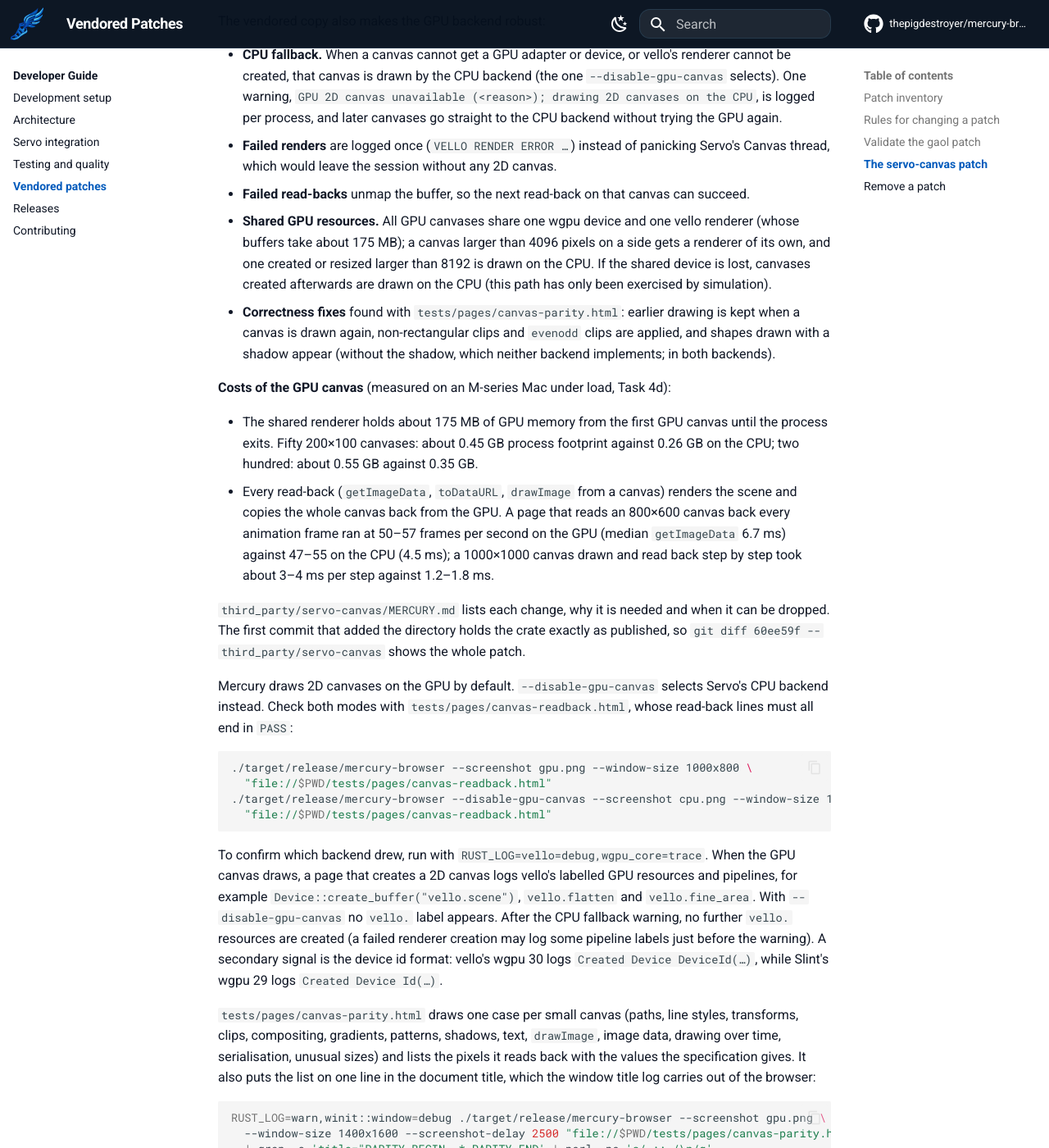
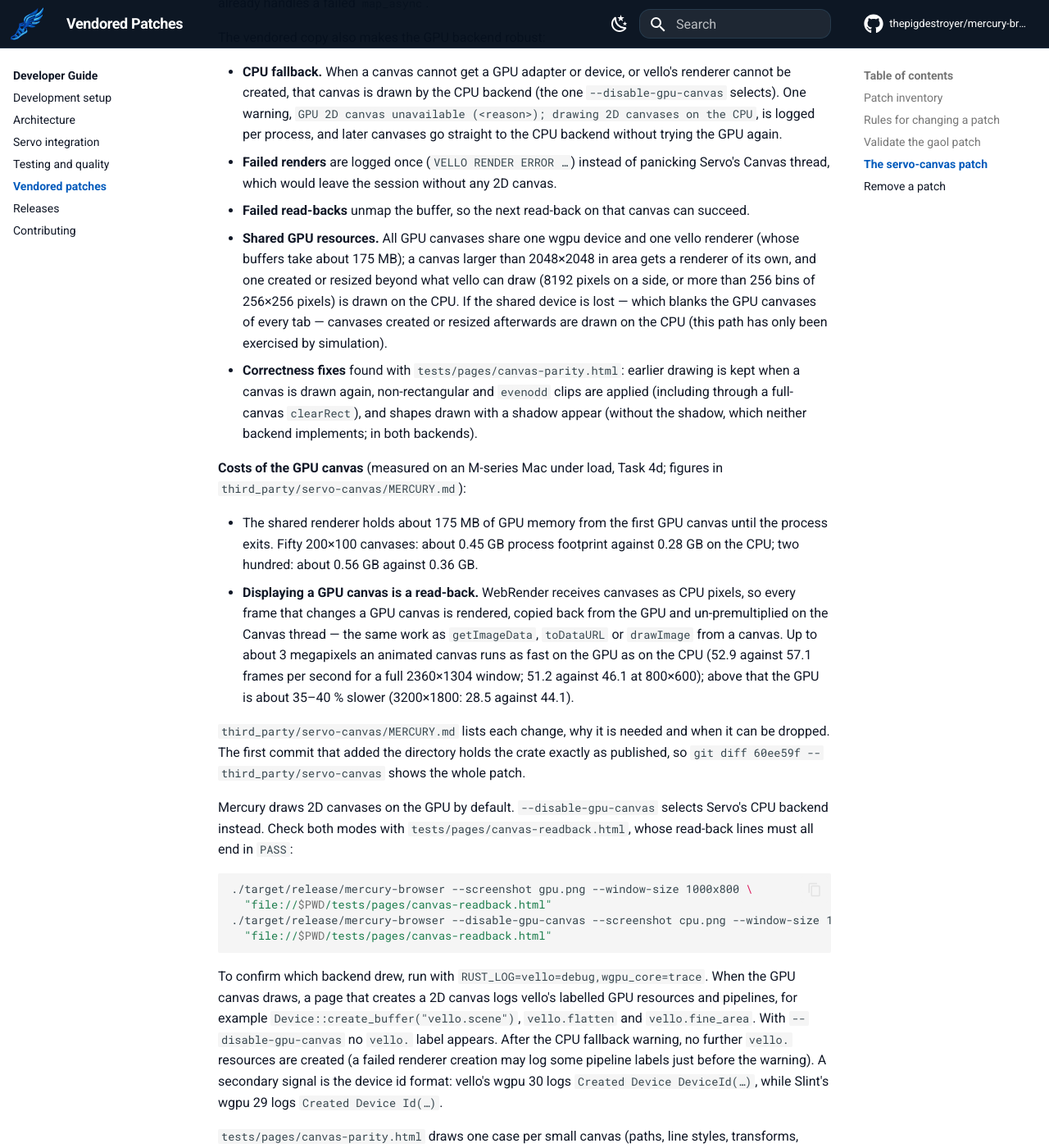
Before and after one commit to KaykCaputo/hermes-browser, an MkDocs documentation site: the page built from docs/developer-guide/vendored-patches.md, in a window 1280 px wide and 1400 px high, scrolled down 1807 px. Shown: the whole window at 82% size. Built offline with MkDocs 1.6.1 and Material for MkDocs 9.7.7, drawn with Linux system fonts in a browser that asks for light colours; comment, search, counter and statistics services are not loaded; some of the changed text lies outside the part shown.

Commit message:
docs: record the review fixes, the measured renderer rule and what a displayed GPU canvas costs

```diff
--- a/docs/developer-guide/vendored-patches.md
+++ b/docs/developer-guide/vendored-patches.md
@@ -13,7 +13,7 @@ Mercury vendors code when a pinned Servo dependency needs a small, reviewable co
 | --- | --- | --- |
 | `third_party/gaol` | 0.2.1 | Modern Linux syscall compatibility and a non-zero file-size limit for Servo shared-memory IPC |
 | `third_party/surfman` | 0.14.0 | Avoid process-global `DRI_PRIME=1` selection and its race with media initialization |
-| `third_party/servo-canvas` | 0.8.0 | Make Servo's GPU 2D-canvas backend (`vello` feature) build against wgpu 30, fall back to the CPU backend when it cannot start, and survive failed renders and read-backs |
+| `third_party/servo-canvas` | 0.8.0 | Make Servo's GPU 2D-canvas backend (`vello` feature) build against wgpu 30, fall back to the CPU backend when it cannot start, survive failed renders and read-backs, share one GPU device, and fix GPU drawing defects (lost drawing, clips, oversized canvases, shapes with shadows) |
 
 The gaol and Surfman patches were introduced by [Hermes Browser](https://github.com/KaykCaputo/hermes-browser), the project Mercury is derived from, and Mercury continues to carry them. Mercury added the servo-canvas patch.
 
@@ -52,13 +52,13 @@ The vendored copy also makes the GPU backend robust:
 - **CPU fallback.** When a canvas cannot get a GPU adapter or device, or vello's renderer cannot be created, that canvas is drawn by the CPU backend (the one `--disable-gpu-canvas` selects). One warning, `GPU 2D canvas unavailable (<reason>); drawing 2D canvases on the CPU`, is logged per process, and later canvases go straight to the CPU backend without trying the GPU again.
 - **Failed renders** are logged once (`VELLO RENDER ERROR …`) instead of panicking Servo's Canvas thread, which would leave the session without any 2D canvas.
 - **Failed read-backs** unmap the buffer, so the next read-back on that canvas can succeed.
-- **Shared GPU resources.** All GPU canvases share one wgpu device and one vello renderer (whose buffers take about 175 MB); a canvas larger than 4096 pixels on a side gets a renderer of its own, and one created or resized larger than 8192 is drawn on the CPU. If the shared device is lost, canvases created afterwards are drawn on the CPU (this path has only been exercised by simulation).
-- **Correctness fixes** found with `tests/pages/canvas-parity.html`: earlier drawing is kept when a canvas is drawn again, non-rectangular clips and `evenodd` clips are applied, and shapes drawn with a shadow appear (without the shadow, which neither backend implements; in both backends).
+- **Shared GPU resources.** All GPU canvases share one wgpu device and one vello renderer (whose buffers take about 175 MB); a canvas larger than 2048×2048 in area gets a renderer of its own, and one created or resized beyond what vello can draw (8192 pixels on a side, or more than 256 bins of 256×256 pixels) is drawn on the CPU. If the shared device is lost — which blanks the GPU canvases of every tab — canvases created or resized afterwards are drawn on the CPU (this path has only been exercised by simulation).
+- **Correctness fixes** found with `tests/pages/canvas-parity.html`: earlier drawing is kept when a canvas is drawn again, non-rectangular and `evenodd` clips are applied (including through a full-canvas `clearRect`), and shapes drawn with a shadow appear (without the shadow, which neither backend implements; in both backends).
 
-**Costs of the GPU canvas** (measured on an M-series Mac under load, Task 4d):
+**Costs of the GPU canvas** (measured on an M-series Mac under load, Task 4d; figures in `third_party/servo-canvas/MERCURY.md`):
 
-- The shared renderer holds about 175 MB of GPU memory from the first GPU canvas until the process exits. Fifty 200×100 canvases: about 0.45 GB process footprint against 0.26 GB on the CPU; two hundred: about 0.55 GB against 0.35 GB.
-- Every read-back (`getImageData`, `toDataURL`, `drawImage` from a canvas) renders the scene and copies the whole canvas back from the GPU. A page that reads an 800×600 canvas back every animation frame ran at 50–57 frames per second on the GPU (median `getImageData` 6.7 ms) against 47–55 on the CPU (4.5 ms); a 1000×1000 canvas drawn and read back step by step took about 3–4 ms per step against 1.2–1.8 ms.
+- The shared renderer holds about 175 MB of GPU memory from the first GPU canvas until the process exits. Fifty 200×100 canvases: about 0.45 GB process footprint against 0.28 GB on the CPU; two hundred: about 0.56 GB against 0.36 GB.
+- **Displaying a GPU canvas is a read-back.** WebRender receives canvases as CPU pixels, so every frame that changes a GPU canvas is rendered, copied back from the GPU and un-premultiplied on the Canvas thread — the same work as `getImageData`, `toDataURL` or `drawImage` from a canvas. Up to about 3 megapixels an animated canvas runs as fast on the GPU as on the CPU (52.9 against 57.1 frames per second for a full 2360×1304 window; 51.2 against 46.1 at 800×600); above that the GPU is about 35–40 % slower (3200×1800: 28.5 against 44.1).
 
 `third_party/servo-canvas/MERCURY.md` lists each change, why it is needed and when it can be dropped. The first commit that added the directory holds the crate exactly as published, so `git diff 60ee59f -- third_party/servo-canvas` shows the whole patch.
 
```
Also changed, not shown: 1 other file.
